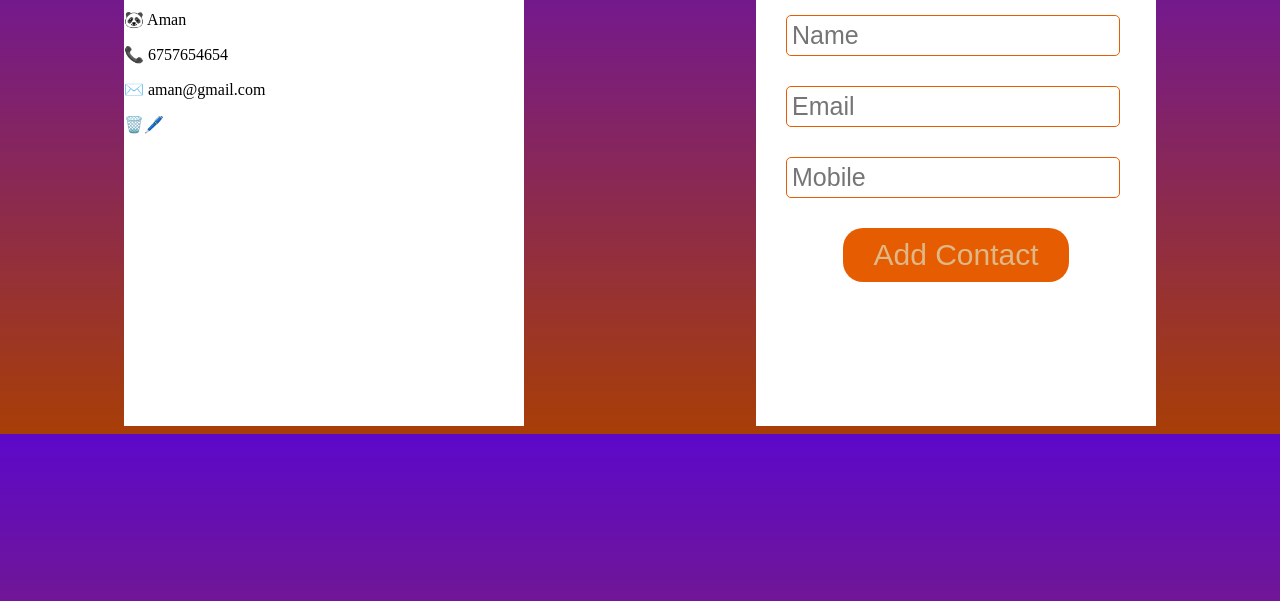
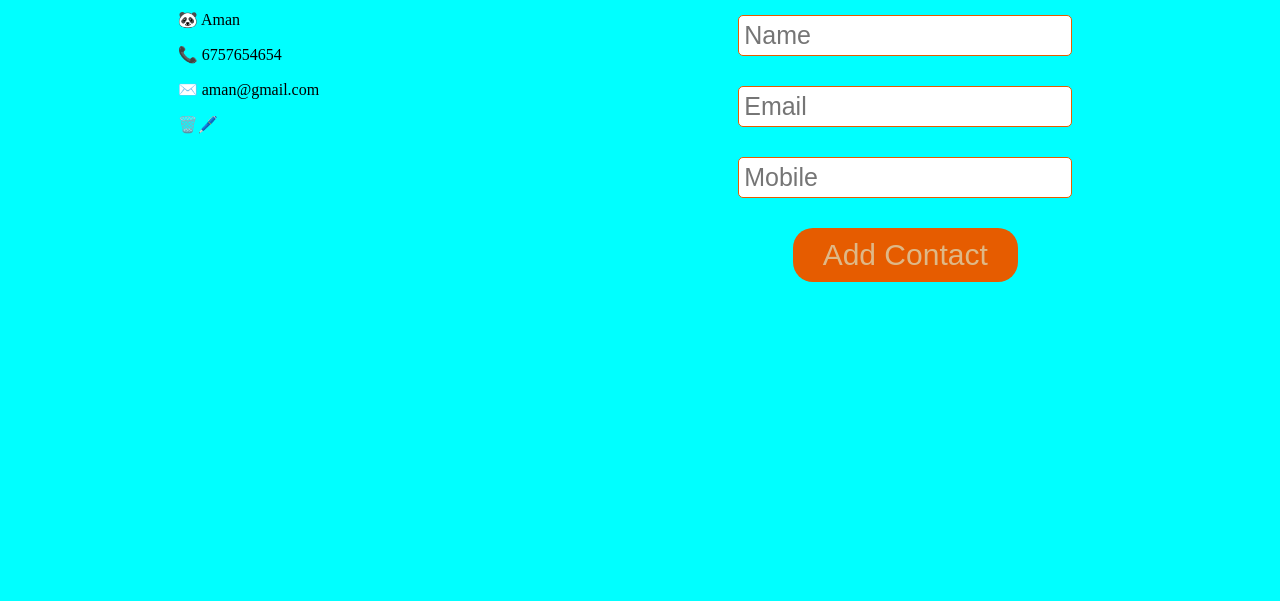
Before and after one commit to VishalPhadatare/contact-app, a React app: page / in a window 1280 px wide. Shown: the part 199-800 px from the top of the page. Built offline with nearby package versions, Linux system fonts and the light colour scheme.

Commit message:
compaleted contact app

```diff
--- a/src/views/Home/Home.css
+++ b/src/views/Home/Home.css
@@ -8,25 +8,19 @@ font-size: 50px;
 
 body
 {
-    background:linear-gradient(#5c08ca,#a83e06)
+    background:aqua
 }
+
+
 .app-body
 {
     display: flex;
     flex-wrap: wrap;
     justify-content: space-around;
 }
-.contacts-container{
-    background-color: white;
-    height: 500px;
-    width: 400px;
-}
-.add-contacts-container{
-    background-color: white;
-    height: 500px;
-    width: 400px;
-}
-.sub-heading{
+
+.sub-heading
+{
     text-align: center;
     font-size: 30px;
 }
```
